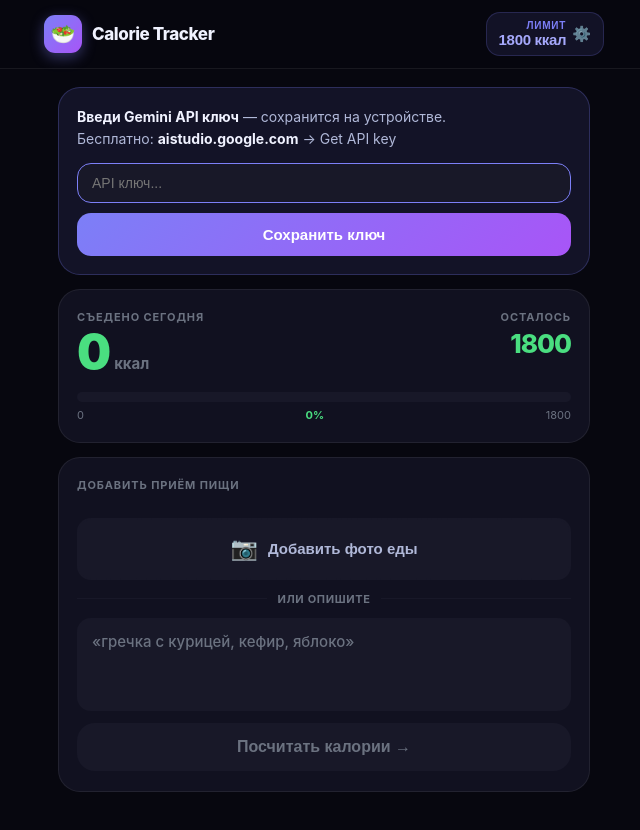
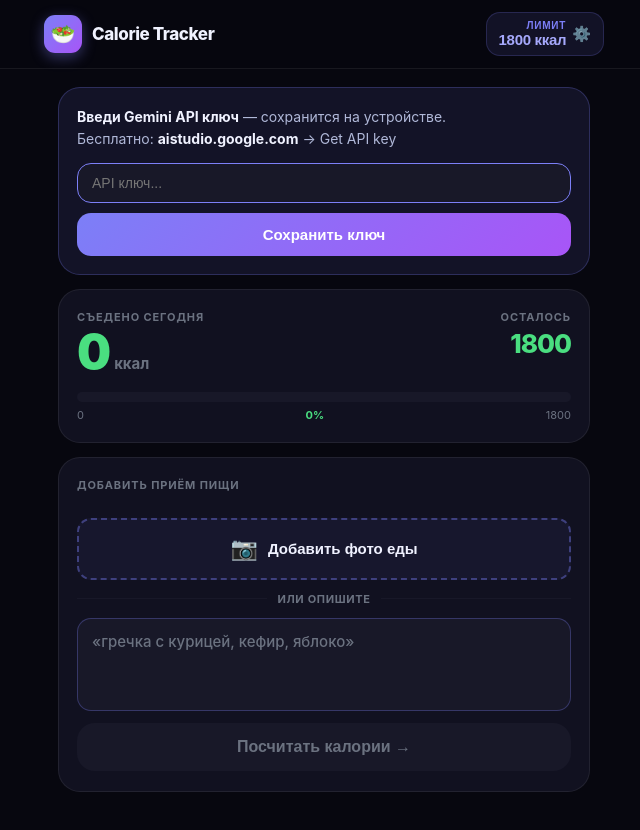
Before and after one commit to julbrn/calorie_tracker, a React (Vite) app: page / in a window 1280 px wide. Shown: the top 830 px of the page, without its empty margins (316-956 px from the left). Built offline with nearby package versions, Linux system fonts and the light colour scheme.

Commit message:
input redesign

```diff
--- a/src/App.scss
+++ b/src/App.scss
@@ -435,9 +435,9 @@
     width: 100%;
     padding: 16px;
     border-radius: $r-md;
-    border: 2px dashed $elev;
-    background: $elev;
-    color: $t2;
+    border: 2px dashed rgba($acc, 0.4);
+    background: rgba($acc, 0.06);
+    color: $t1;
     font-size: 15px;
     font-weight: 600;
     cursor: pointer;
@@ -445,6 +445,12 @@
     align-items: center;
     justify-content: center;
     gap: 10px;
+    transition: border-color 0.2s, background 0.2s;
+
+    &:hover {
+      border-color: rgba($acc, 0.7);
+      background: rgba($acc, 0.1);
+    }
   }
 
   &__upload-icon {
@@ -454,7 +460,7 @@
   &__textarea {
     width: 100%;
     background: $elev;
-    border: 1.5px solid transparent;
+    border: 1.5px solid rgba($acc, 0.3);
     border-radius: $r-md;
     color: $t1;
     padding: 12px 14px;
@@ -465,8 +471,13 @@
     line-height: 1.5;
     transition: border-color 0.2s;
 
+    &::placeholder {
+      color: $t3;
+    }
+
     &:focus {
       border-color: $acc;
+      outline: none;
     }
   }
 
```
